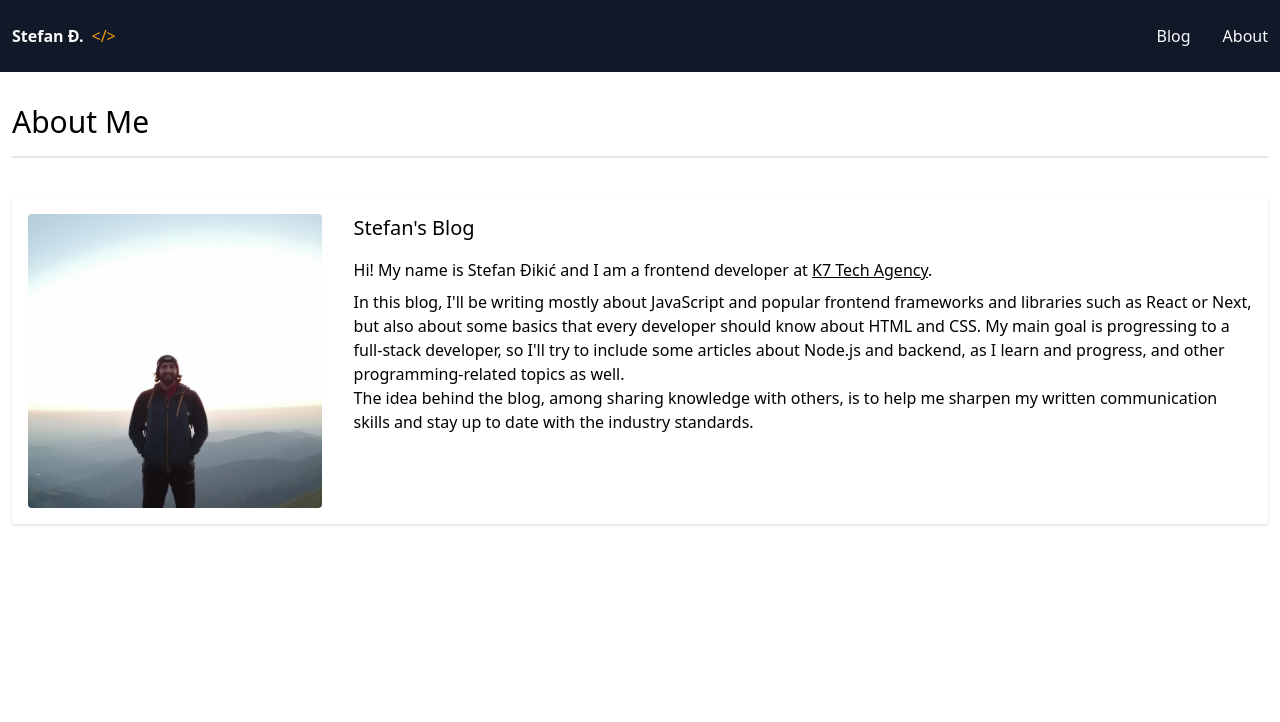
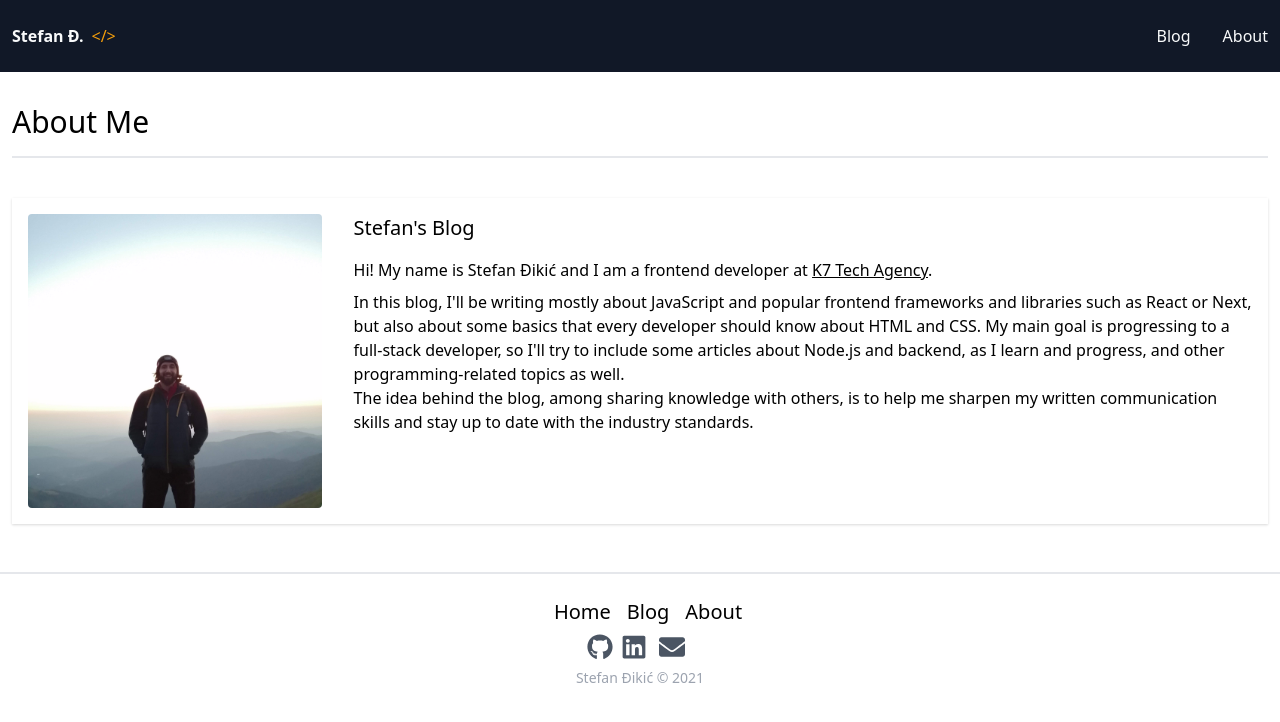
Before and after one commit to stefandjikic/blog-next-js, a Next.js app: page /about in a window 1280 px wide. Shown: the top 722 px of the page. Built offline with nearby package versions, Linux system fonts and the light colour scheme.

Commit message:
Added footer

```diff
--- /dev/null
+++ b/components/Footer.js
@@ -0,0 +1,54 @@
+import React from "react";
+import Link from "next/link";
+import { FaGithub, FaLinkedin, FaEnvelope } from "react-icons/fa";
+
+const Footer = () => {
+  return (
+    <footer className="bg-white border-t-2">
+      <div className="container flex flex-col items-center justify-center mx-auto py-6">
+        <div className="mb-2 text-xl">
+          <Link href="/">
+            <a className="ml-4 hover:underline">Home</a>
+          </Link>
+          <Link href="/blog">
+            <a className="ml-4 hover:underline">Blog</a>
+          </Link>
+          <Link href="/about">
+            <a className="ml-4 hover:underline">About</a>
+          </Link>
+        </div>
+        <div className="mb-2 flex">
+          <a
+            href="https://github.com/stefandjikic"
+            target="_blank"
+            rel="noreferrer"
+            className="mr-2 text-gray-600 hover:text-black"
+          >
+            <FaGithub size={26} />
+          </a>
+          <a
+            href="https://www.linkedin.com/in/stefandjikic/"
+            target="_blank"
+            rel="noreferrer"
+            className="mr-3 text-gray-600 hover:text-black"
+          >
+            <FaLinkedin size={26} />
+          </a>
+          <a
+            href="mailto:stefandjikic@outlook.com"
+            target="_blank"
+            rel="noreferrer"
+            className="mr-2 text-gray-600 hover:text-black"
+          >
+            <FaEnvelope size={26} />
+          </a>
+        </div>
+        <div className="font-light text-gray-400 text-sm">
+          Stefan Đikić &copy; {new Date().getFullYear()}
+        </div>
+      </div>
+    </footer>
+  );
+};
+
+export default Footer;
--- a/components/Layout.js
+++ b/components/Layout.js
@@ -1,6 +1,7 @@
 import Head from "next/head";
 import Navbar from "./Navbar";
 import Search from "./Search";
+import Footer from "./Footer";
 
 const Layout = ({ title, keywords, description, children, hasSearch }) => {
   return (
@@ -14,6 +15,7 @@ const Layout = ({ title, keywords, description, children, hasSearch }) => {
       <Navbar />
       {hasSearch && <Search />}
       <main className={`container mx-auto ${hasSearch ? 'mt-1 mb-8' : 'my-8'} md: px-3`}>{children}</main>
+      <Footer />
     </div>
   );
 };
--- a/pages/about.js
+++ b/pages/about.js
@@ -6,7 +6,7 @@ const AboutPage = () => {
   return (
     <Layout title="About author | Stefan Djikic">
       <h1 className="text-3xl border-b-2 pb-4">About Me</h1>
-      <div className="bg-white shadow border-rounded p-4 mt-10 flex flex-col sm:flex-row">
+      <div className="bg-white shadow border-rounded p-4 mt-10 mb-12 flex flex-col sm:flex-row">
         <Image
           src={myImage}
           alt="stefan"
```
